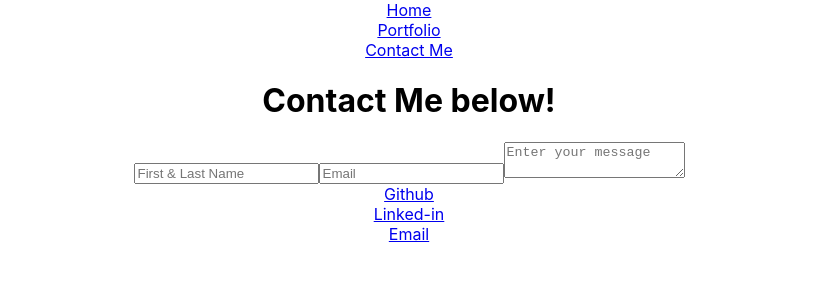
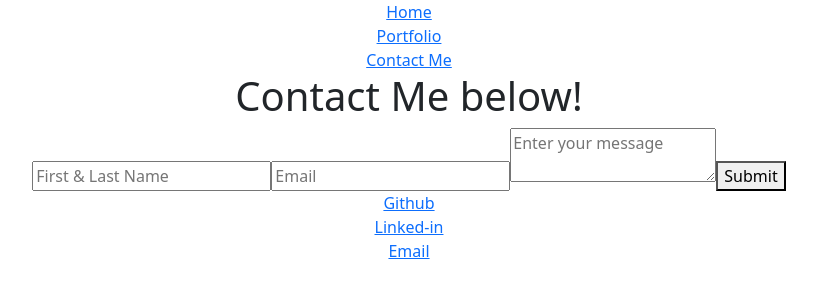
Before and after one commit to Slimshady079/React-Porfolio, a React (Create React App) app in the folder client/: page /#/Contact in a window 1280 px wide. Shown: the top 300 px of the page, without its empty margins (231-1048 px from the left). Built offline with nearby package versions, Linux system fonts and the light colour scheme.

Commit message:
imports bootstrap and adds some styling to Porfolio.js component.

```diff
--- a/client/package.json
+++ b/client/package.json
@@ -6,6 +6,7 @@
     "@testing-library/jest-dom": "^5.16.5",
     "@testing-library/react": "^13.4.0",
     "@testing-library/user-event": "^13.5.0",
+    "bootstrap": "^5.2.3",
     "react": "^18.2.0",
     "react-dom": "^18.2.0",
     "react-router-dom": "^6.7.0",
--- a/client/src/App.js
+++ b/client/src/App.js
@@ -1,6 +1,7 @@
 // import logo from "./logo.svg";
 import "./App.css";
 import { HashRouter as Router, Routes, Route } from "react-router-dom";
+import "bootstrap/dist/css/bootstrap.css";
 import AboutMe from "./components/AboutMe";
 import Portfolio from "./components/Portfolio";
 import Contact from "./components/Contact";
--- a/client/src/components/Contact.js
+++ b/client/src/components/Contact.js
@@ -10,7 +10,12 @@ function Contact() {
         {/* email */}
         <input type="email" placeholder="Email" name="email" />
         {/* message */}
-        <textarea type="text" placeholder="Enter your message" name="message"></textarea>
+        <textarea
+          type="text"
+          placeholder="Enter your message"
+          name="message"
+        ></textarea>
+        <button type="submit">Submit</button>
       </form>
     </div>
   );
--- a/client/src/components/Portfolio.js
+++ b/client/src/components/Portfolio.js
@@ -1,5 +1,5 @@
 import React from "react";
-
+import dreamJournal from "../images/dreamJournal.png";
 // !! can't get images to show up!
 
 function Portfolio() {
@@ -27,15 +27,20 @@ function Portfolio() {
       </div>
       {/* Dream Journal */}
       <div>
+        <div className="col-3">
+          <div className="card">
             {/* live deployment */}
             <a href="https://dream-stream270.herokuapp.com/" target="_blank">
               Dream Journal
+              <img className="card-img-top" src={dreamJournal}></img>
             </a>
             <br></br>
             {/* Github Repo */}
             <a href="https://github.com/btempini/Dream-Journal" target="_blank">
               Github Repo
             </a>
+          </div>
+        </div>
       </div>
       {/* Password Generator */}
       <div>
```
Also changed, not shown: client/src/images/dreamJournal.png (added), 1 other file (tests, documents, lock files or other folders). Lines whose indentation alone changed are shown as unchanged.
